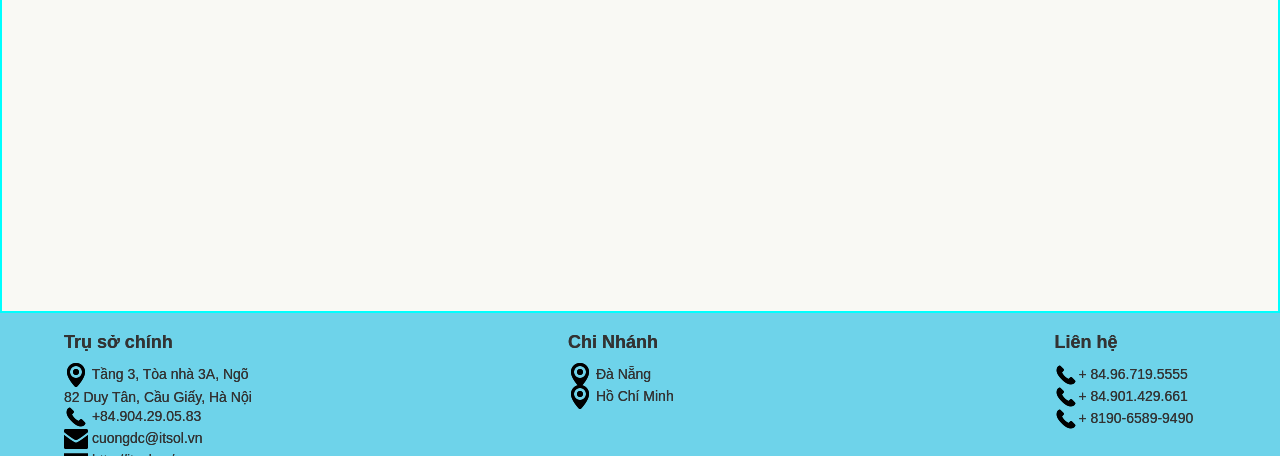
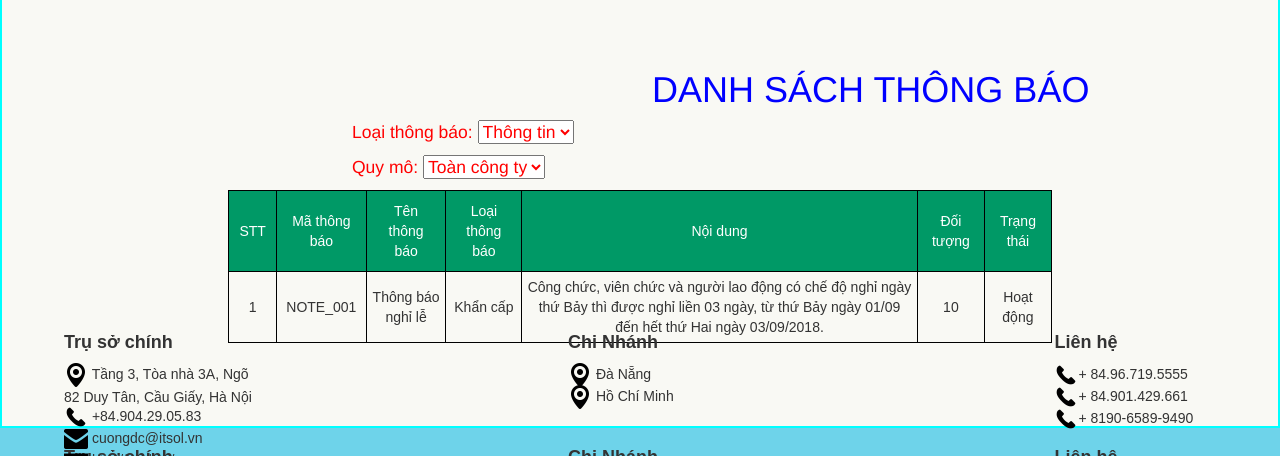
Before and after one commit to Grayi0402/ProjectManaged, an Angular app in the folder SourvceCode_ManagerStaff/: page /admin/notification in a window 1280 px wide. Shown: the part 487-943 px from the top of the page. Built offline with nearby package versions, Linux system fonts and the light colour scheme.

Commit message:
notification
Thang

```diff
--- a/SourvceCode_ManagerStaff/src/app/admin/component/managed-notification/managed-notification.component.html
+++ b/SourvceCode_ManagerStaff/src/app/admin/component/managed-notification/managed-notification.component.html
@@ -45,6 +45,6 @@
   <button type="[button]" class="button" (click)="onAdd()">Add</button>
 </div>
 </div>
-<div *ngIf="[check]==true">
+<div>
   <router-outlet></router-outlet>
 </div>
--- a/SourvceCode_ManagerStaff/src/app/admin/component/managed-notification/notification-add/notification-add.component.ts
+++ b/SourvceCode_ManagerStaff/src/app/admin/component/managed-notification/notification-add/notification-add.component.ts
@@ -53,5 +53,6 @@ ngOnInit() {
  		]]
  	})
 }
-
+public typeNotification={_thTin:"Thông tin",_khCap:"Khẩn cấp",_deNghi:"Đề nghị",_khac:"Khác"};
+	public quyMo={_toanCty:"Toàn công ty",_chiNhanh:"Chi nhánh",_nhomNguoi:"Nhóm người",_caNhan:"Cá nhân",_khac:"Khác"};
 }
```
Also changed, not shown: SourvceCode_ManagerStaff/src/app/admin/component/managed-notification/notification-add/notification-add.component.html (line endings or trailing spaces).
